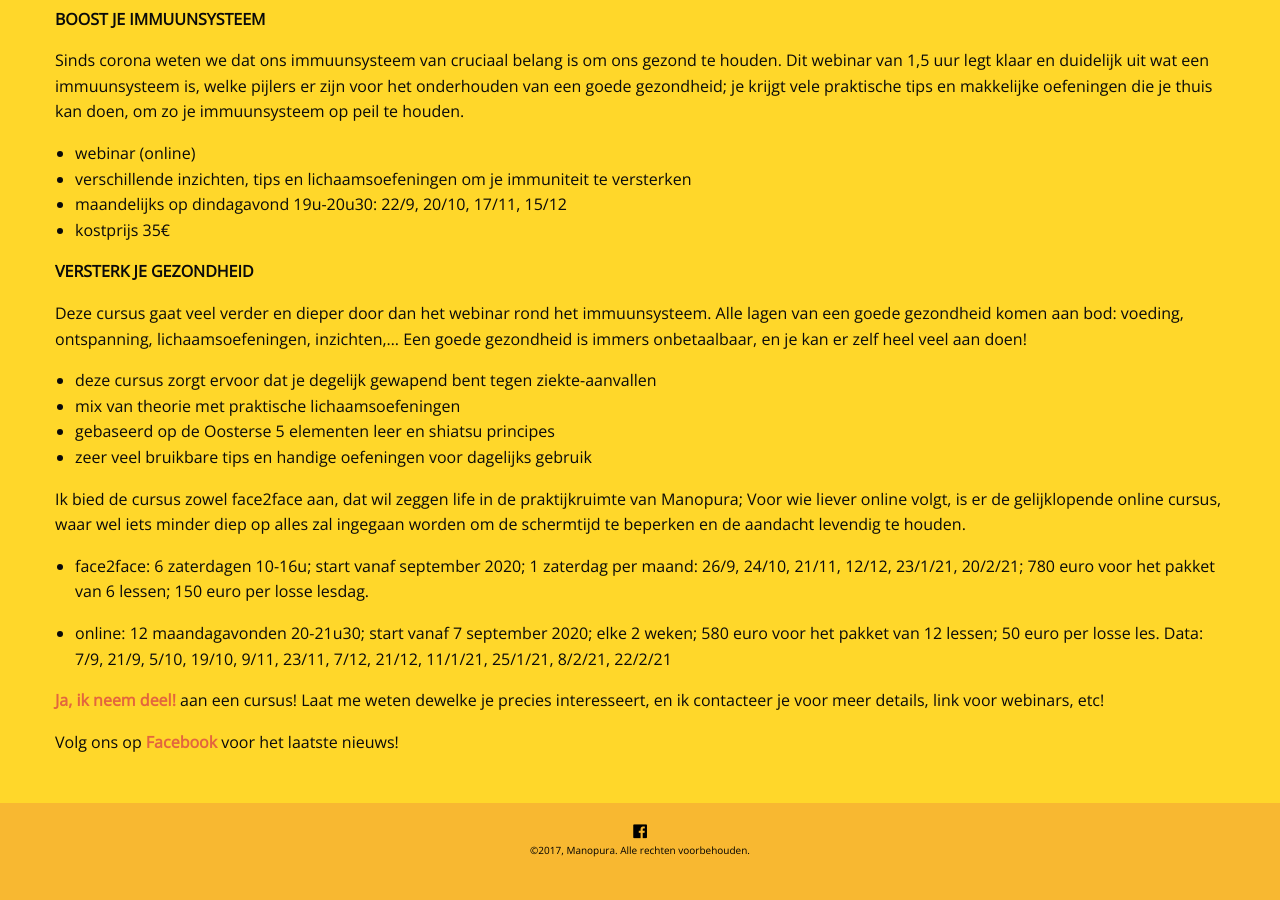
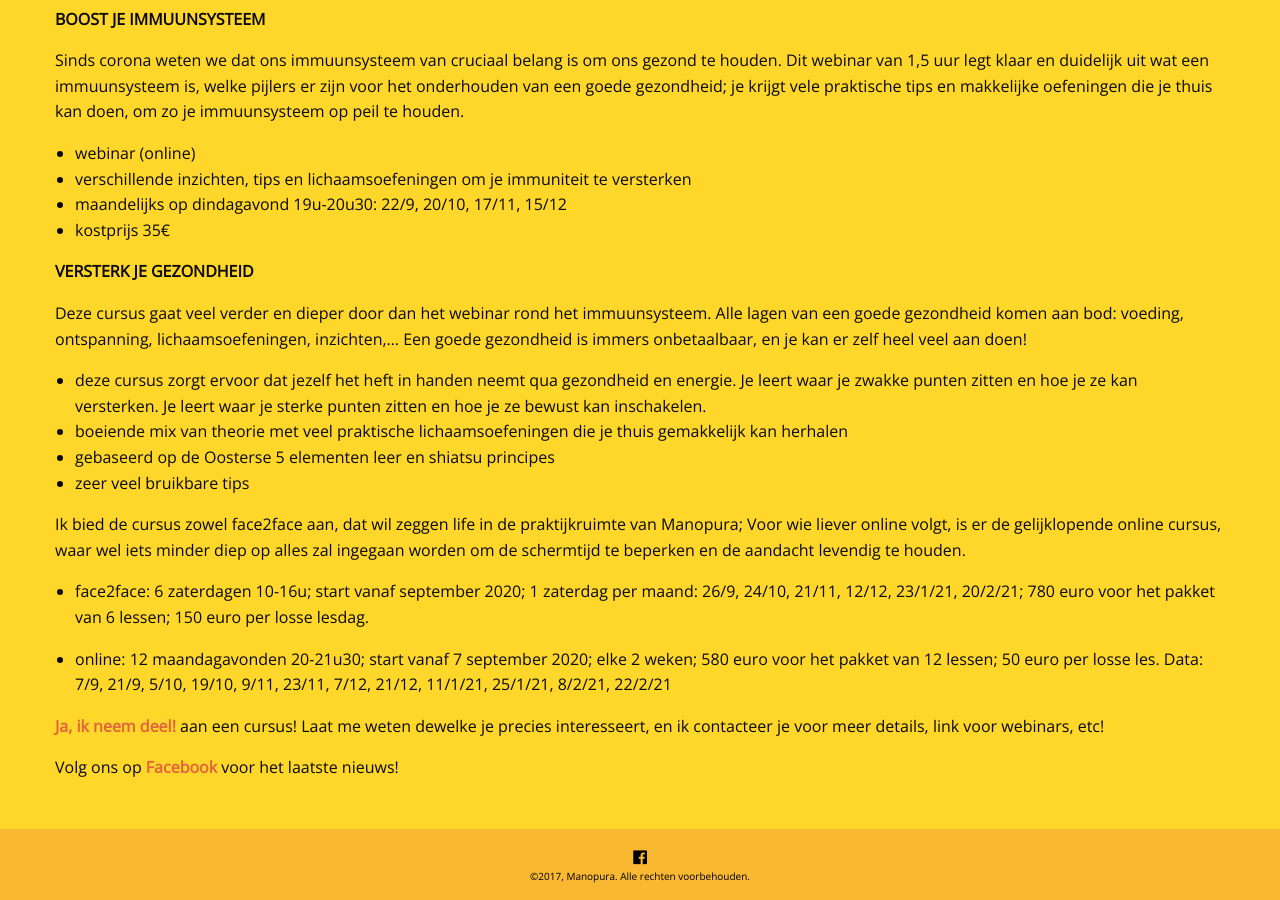
Before and after one commit to manopura/manopura.github.io, a Jekyll site: the page built from cursussen.md, in a window 1280 px wide and 900 px high, scrolled down 614 px. Built offline with Jekyll 4.4.1, drawn with Linux system fonts in a browser that asks for light colours; nearby versions of some CDN libraries; our own code applies the rules of GitHub Pages for plain Markdown files; before the commit the page ends 1488 px from its top, so only the background shows below that.

Commit message:
Update cursussen.md

```diff
--- a/cursussen.md
+++ b/cursussen.md
@@ -38,10 +38,10 @@ Sinds corona weten we dat ons immuunsysteem van cruciaal belang is om ons gezond
 
 Deze cursus gaat veel verder en dieper door dan het webinar rond het immuunsysteem. Alle lagen van een goede gezondheid komen aan bod: voeding, ontspanning, lichaamsoefeningen, inzichten,... Een goede gezondheid is immers onbetaalbaar, en je kan er zelf heel veel aan doen!
 
-- deze cursus zorgt ervoor dat je degelijk gewapend bent tegen ziekte-aanvallen
-- mix van theorie met praktische lichaamsoefeningen
+- deze cursus zorgt ervoor dat jezelf het heft in handen neemt qua gezondheid en energie. Je leert waar je zwakke punten zitten en hoe je ze kan versterken. Je leert waar je sterke punten zitten en hoe je ze bewust kan inschakelen.
+- boeiende mix van theorie met veel praktische lichaamsoefeningen die je thuis gemakkelijk kan herhalen
 - gebaseerd op de Oosterse 5 elementen leer en shiatsu principes
-- zeer veel bruikbare tips en handige oefeningen voor dagelijks gebruik
+- zeer veel bruikbare tips
 
 Ik bied de cursus zowel face2face aan, dat wil zeggen life in de praktijkruimte van Manopura;
 Voor wie liever online volgt, is er de gelijklopende online cursus, waar wel iets minder diep op alles zal ingegaan worden om de schermtijd te beperken en de aandacht levendig te houden.
```
